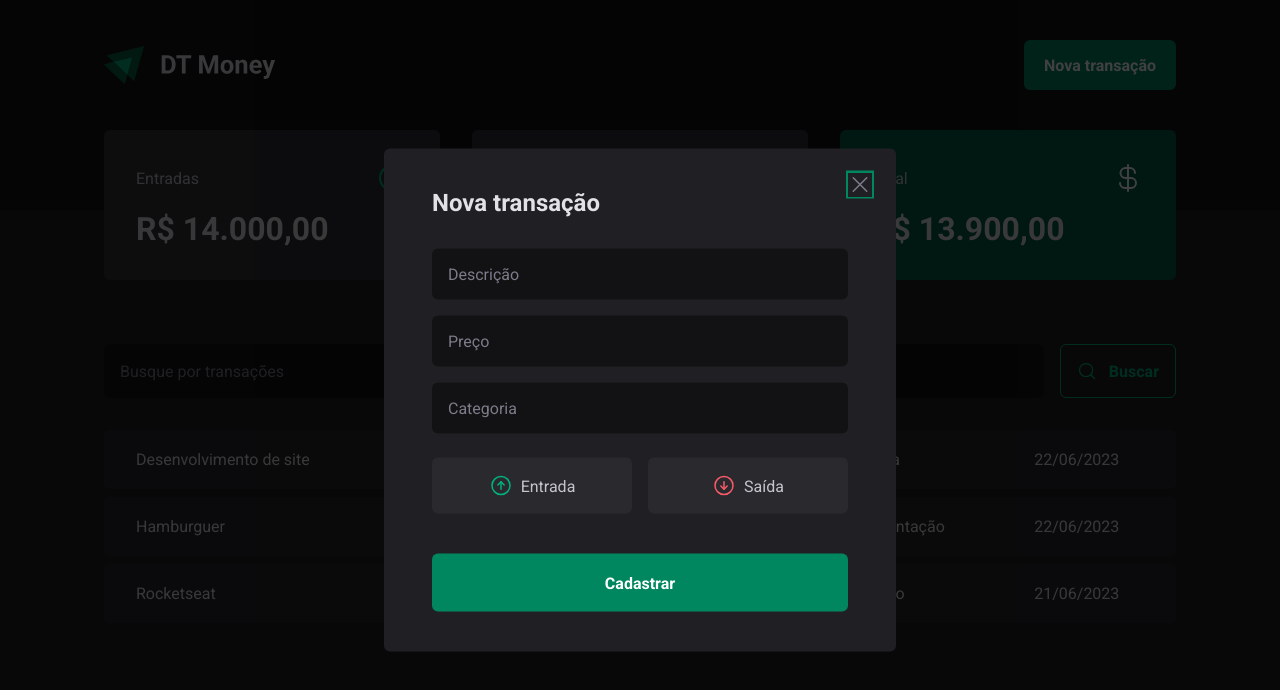
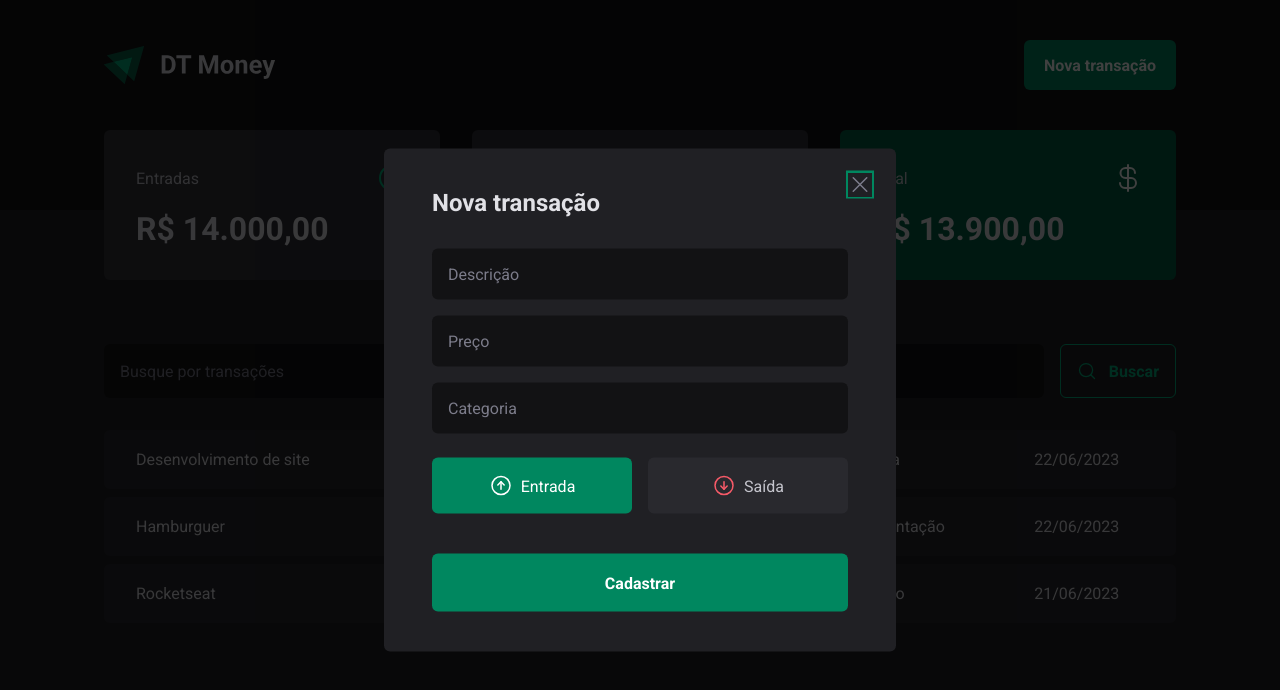
Before and after one commit to Yago-Henrique03/03-dt-money, a React (Vite) app: page / in a window 1280 px wide. Both pictures are taken after a click on the button "Nova transação". Shown: the top 690 px of the page. Built offline with nearby package versions, Linux system fonts and the light colour scheme; data requests are answered from the project's data file.

Commit message:
controlled components

```diff
--- a/src/components/NewTransactionModal/index.tsx
+++ b/src/components/NewTransactionModal/index.tsx
@@ -3,7 +3,7 @@
 import { ArrowCircleDown, ArrowCircleUp, X } from 'phosphor-react'
 import * as z from 'zod'
 import { zodResolver } from '@hookform/resolvers/zod/dist/zod.js'
-import { useForm } from 'react-hook-form'
+import { Controller, useForm } from 'react-hook-form'
 
 
 const NewTransactionFormSchema = z.object({
@@ -16,11 +16,15 @@
 type NewTransactionFormInputs = z.infer<typeof NewTransactionFormSchema>
 export function NewTransactionModal() {
   const {
+    control,
     register,
     handleSubmit,
     formState: { isSubmitting }
   } = useForm<NewTransactionFormInputs>({
-    resolver: zodResolver(NewTransactionFormSchema)
+    resolver: zodResolver(NewTransactionFormSchema),
+    defaultValues: {
+      type: 'income'
+    }
   })
 
   function handleCreateNewTransaction(data: NewTransactionFormInputs){
@@ -60,7 +64,12 @@
             {...register('category')}
           />
 
-          <TransactionType>
+          <Controller
+            control={control}
+            name="type"
+            render={({ field }) => {
+              return (
+                <TransactionType onValueChange={field.onChange} value={field.value}>
                   <TransactionTypeButton variant='income' value="income">
                     <ArrowCircleUp size={24}/>
                     Entrada
@@ -70,6 +79,9 @@
                     Saída
                   </TransactionTypeButton>
                 </TransactionType>
+              )
+            }}
+          />
 
           <button type="submit" disabled={isSubmitting}>Cadastrar</button>
         </form>
```
Lines whose indentation alone changed are shown as unchanged.
